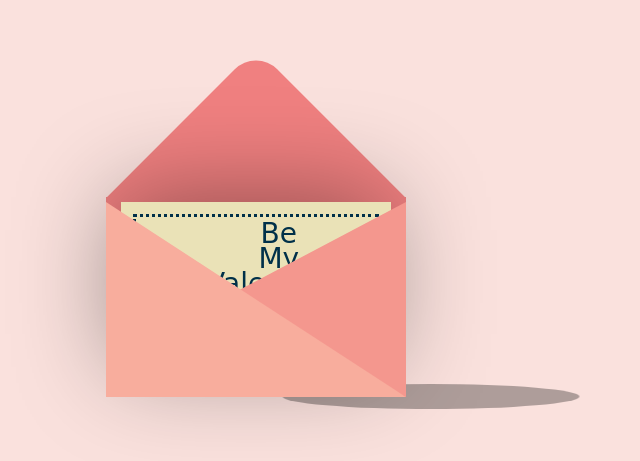
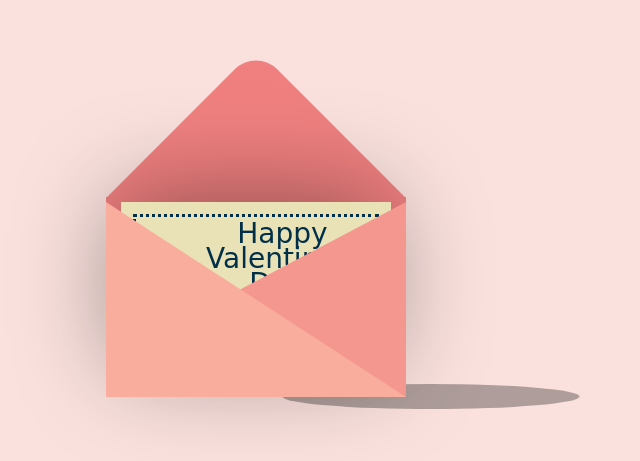
Before and after one commit to mmurx/heheheh, a plain HTML site: page index.html in a window 1280 px wide. Shown: the part 141-602 px from the top of the page, without its empty margins (384-1024 px from the left). Drawn offline with nearby package versions, Linux system fonts and the light colour scheme.

Commit message:
Update index.html

```diff
--- a/index.html
+++ b/index.html
@@ -17,7 +17,7 @@
             <div class="envelope"></div>
             <div class="front"></div>
             <div class="card">
-                <div class="text">Be</br> My</br> Valentine?</div>
+                <div class="text">Happy</br> Valentine's</br> Day!</div>
                 <div class="heart"></div>
             </div>
         </div>
```
